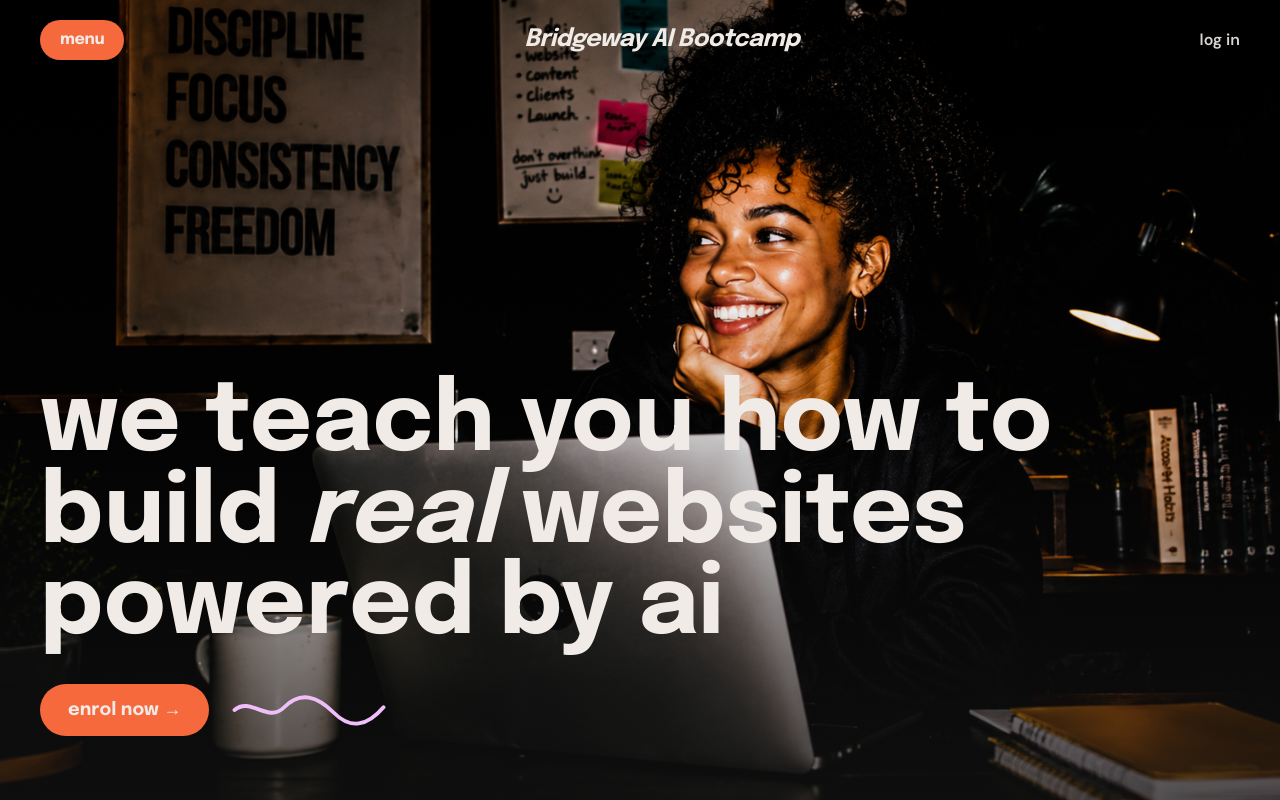
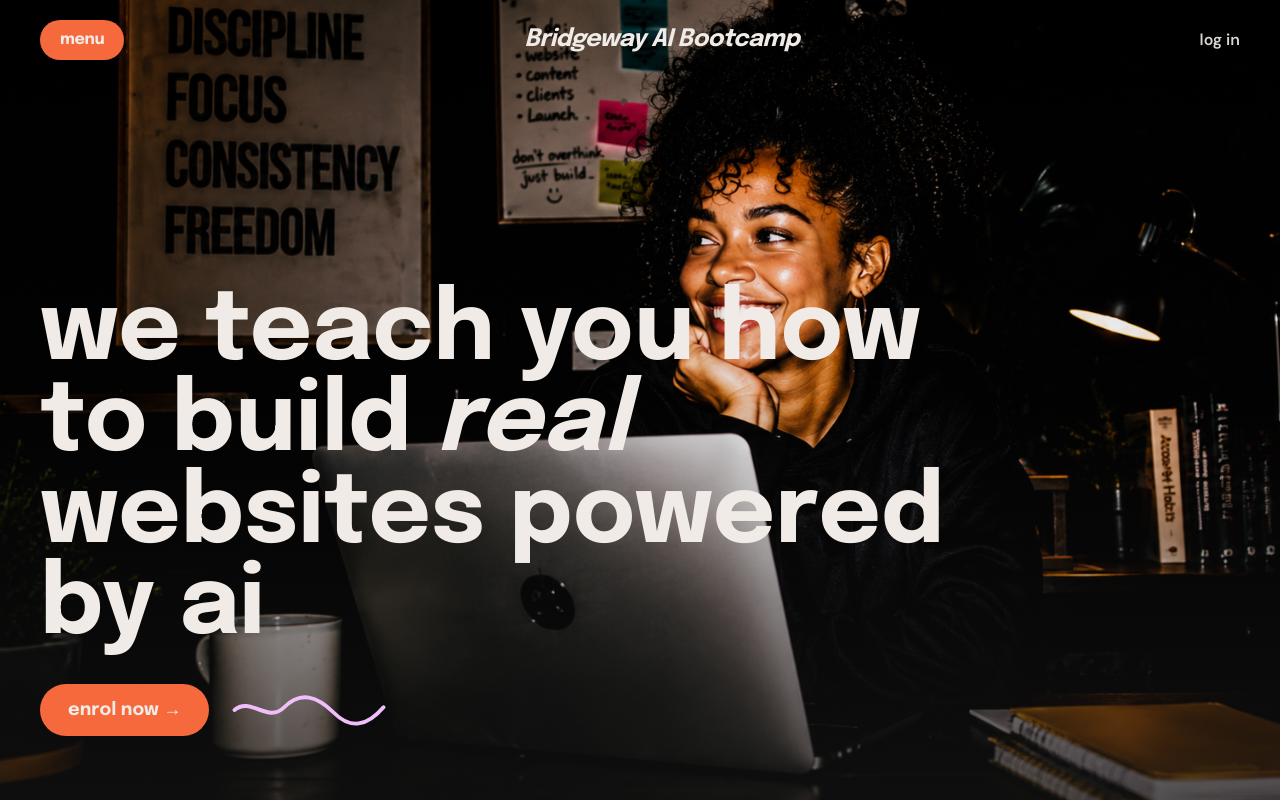
Before and after one commit to Mrfocused1/bootcamp, a Next.js app: page / in a window 1280 px wide. Shown: the top 800 px of the page. Built offline with nearby package versions, Linux system fonts and the light colour scheme.

Commit message:
fix(marketing): hero word spacing via inline-block whitespace-pre (correct visual + textContent)

```diff
--- a/src/components/marketing/Hero.tsx
+++ b/src/components/marketing/Hero.tsx
@@ -1,6 +1,6 @@
 "use client";
 
-import { Fragment, useEffect, useRef } from "react";
+import { useEffect, useRef } from "react";
 import Link from "next/link";
 import { gsap } from "gsap";
 import { HERO } from "@/lib/marketing/content";
@@ -46,12 +46,9 @@ export function Hero() {
           style={{ fontFamily: "var(--font-epilogue)" }}
         >
           {HERO.words.map((w, i) => (
-            <Fragment key={`${w}-${i}`}>
-              <span data-word className="inline-block" style={{ opacity: 0 }}>
-                {w === HERO.emphasis ? <em>{w}</em> : w}
-              </span>
-              {i < HERO.words.length - 1 ? " " : ""}
-            </Fragment>
+            <span key={`${w}-${i}`} data-word className="inline-block whitespace-pre" style={{ opacity: 0 }}>
+              {w === HERO.emphasis ? <em>{w}</em> : w}{i < HERO.words.length - 1 ? " " : ""}
+            </span>
           ))}
         </h1>
 
```
